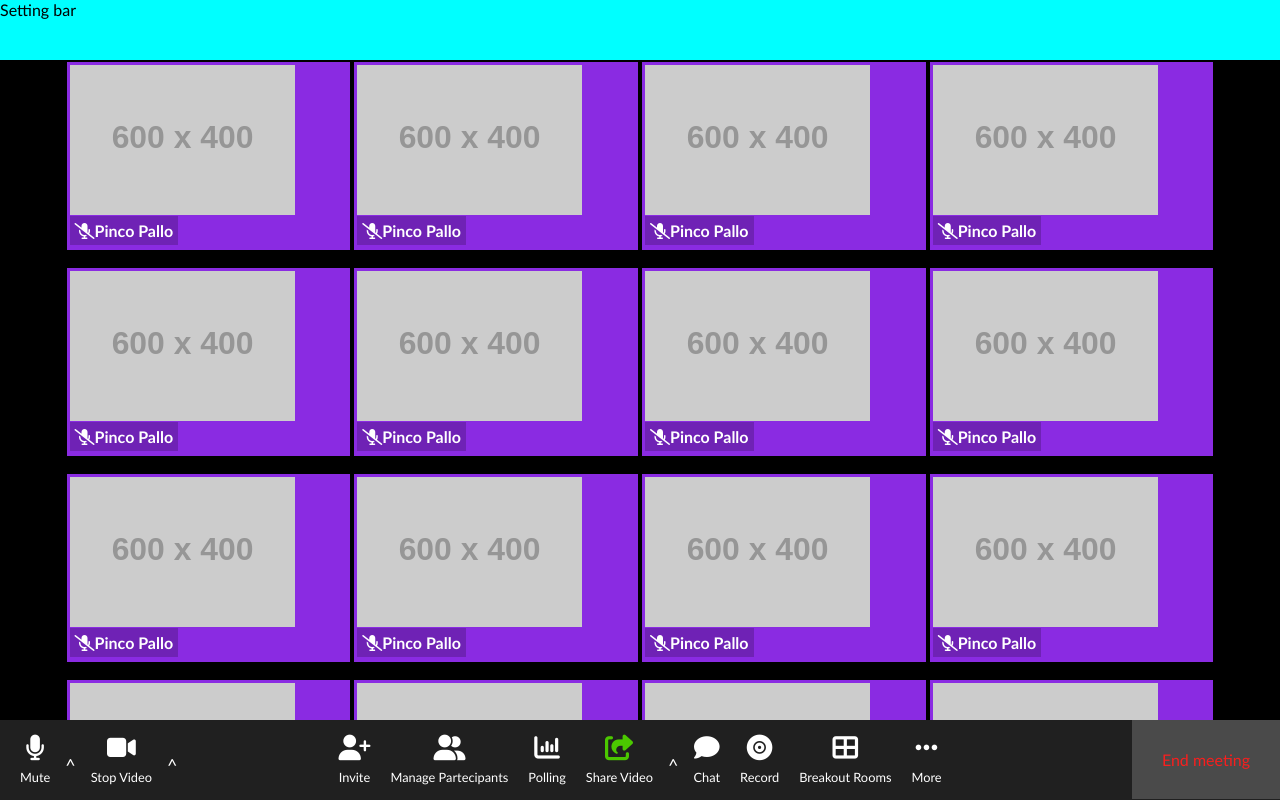
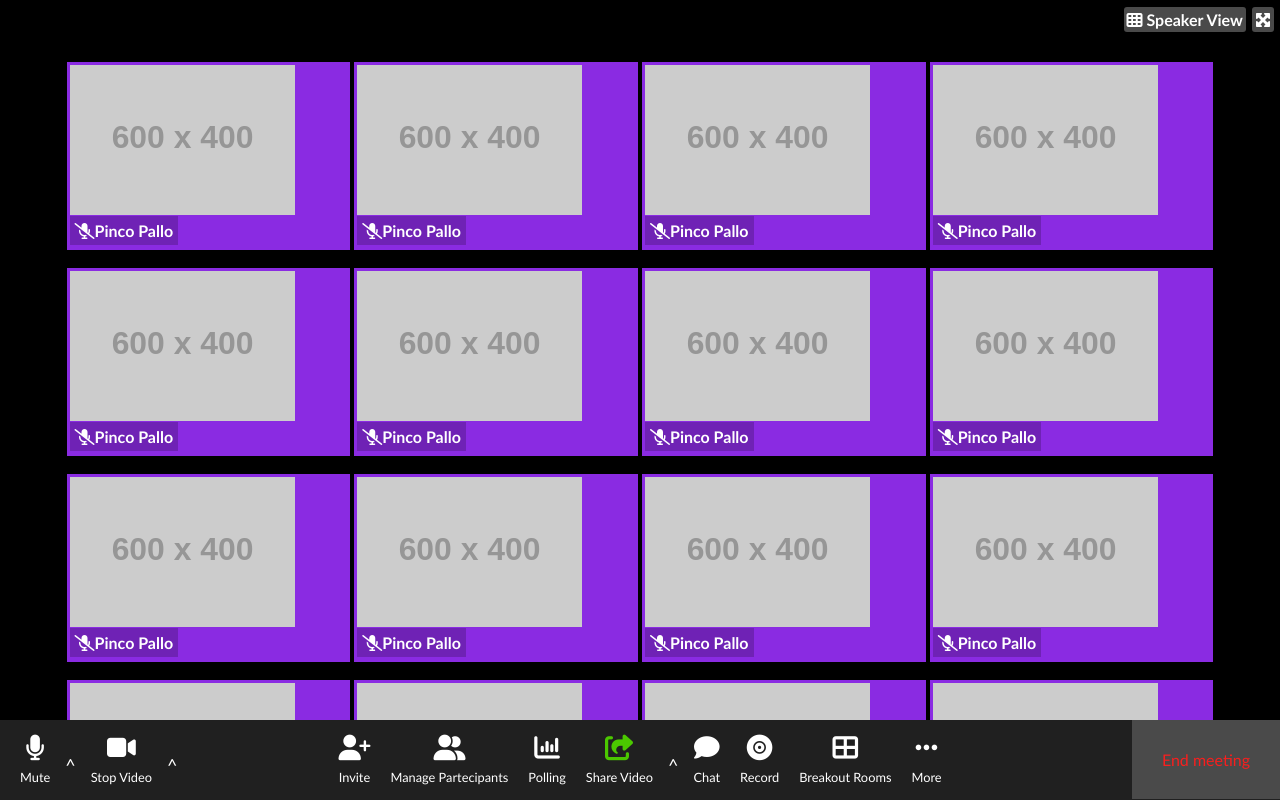
Before and after one commit to FraRussotto/html-css-zoom, a plain HTML site: page index.html in a window 1280 px wide. Drawn offline with Linux system fonts and the light colour scheme; placeholder pictures from the web are drawn by us.

Commit message:
[ADD] Action-head

```diff
--- a/Asset/style.css
+++ b/Asset/style.css
@@ -21,7 +21,8 @@ img{
 }
 
 header{
-  background-color: aqua;
+  position: relative;
+  background-color: black;
   height: 60px;
   width: 100%;
 }
@@ -42,6 +43,23 @@ footer{
   width: 100%;
   height: 80px;
 }
+
+/* Header */
+header .action-head{
+  position: absolute;
+  top: 10px;
+  right: 5px;
+  color: white;
+}
+
+header .action-head span{
+  font-weight: bold;
+  background-color: #4a4a4a;
+  margin: 0 1px;
+  padding: 3px 3px;
+  border-radius: 3px;
+}
+
 
 /* Main */
 .box{
--- a/index.html
+++ b/index.html
@@ -8,7 +8,16 @@
   <link rel="stylesheet" href="Asset/style.css">
 </head>
 <body>
-  <header>Setting bar</header>
+
+  <!-- Header -->
+  <header>
+    <div class="action-head">
+      <span><i class="fa-solid fa-table-cells"></i> Speaker View</span>
+      <span><i class="fa-solid fa-maximize"></i></span>
+    </div>
+  </header>
+
+  <!-- Main -->
   <main class="d-flex">
     <div class="box">
       <img src="https://placehold.co/600x400" alt="">
@@ -151,7 +160,11 @@
       <span><i class="fa-solid fa-microphone-slash"></i>Pinco Pallo</span>
     </div>
   </main>
+
+  <!-- Footer -->
+
   <footer>
+
     <div class="bottombar d-flex">
       <div class="action d-flex">
         <div class="mute">
@@ -210,11 +223,10 @@
           <span class="text">More</span>
         </div>
 
-        </div>
-        <div class="end">
-          <span>End meeting</span>
-        </div>
-
+      </div>
+      <div class="end">
+        <span>End meeting</span>
+      </div>
     </div>
   </footer>
 </body>
```
